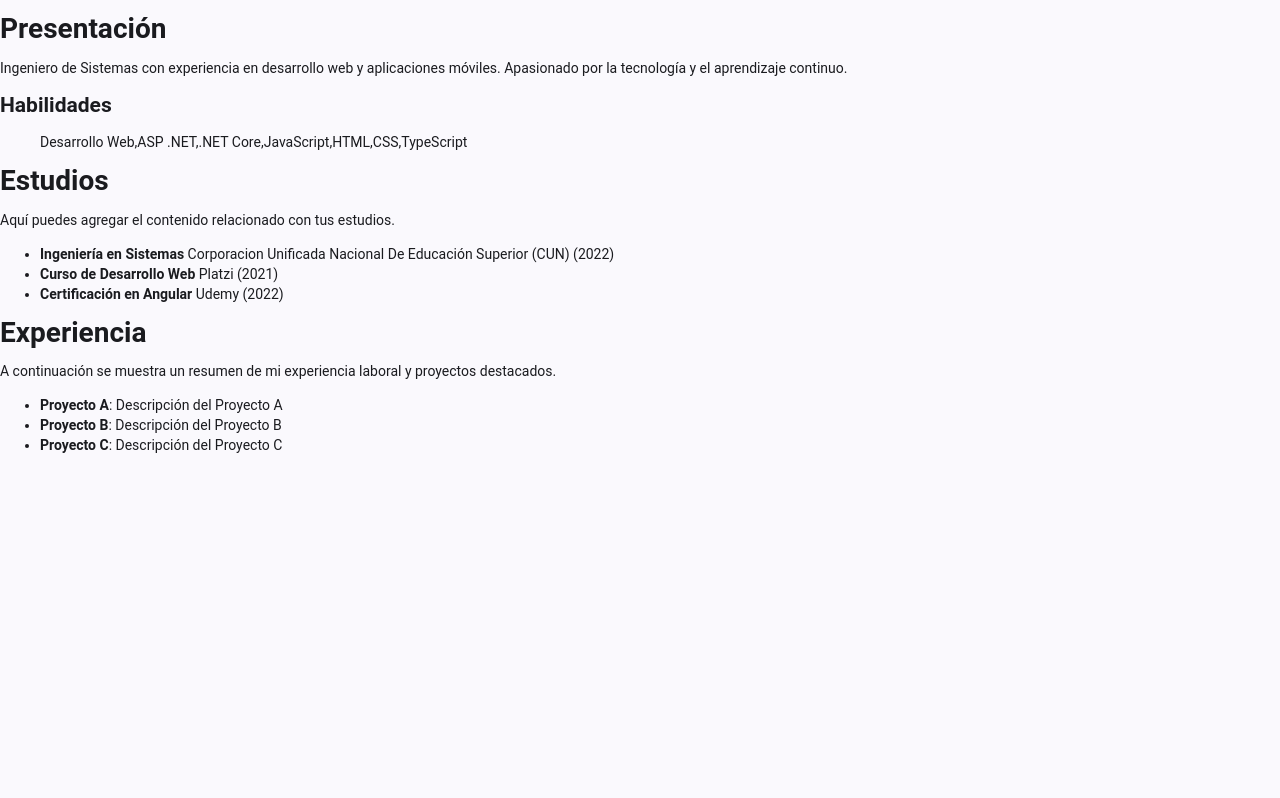
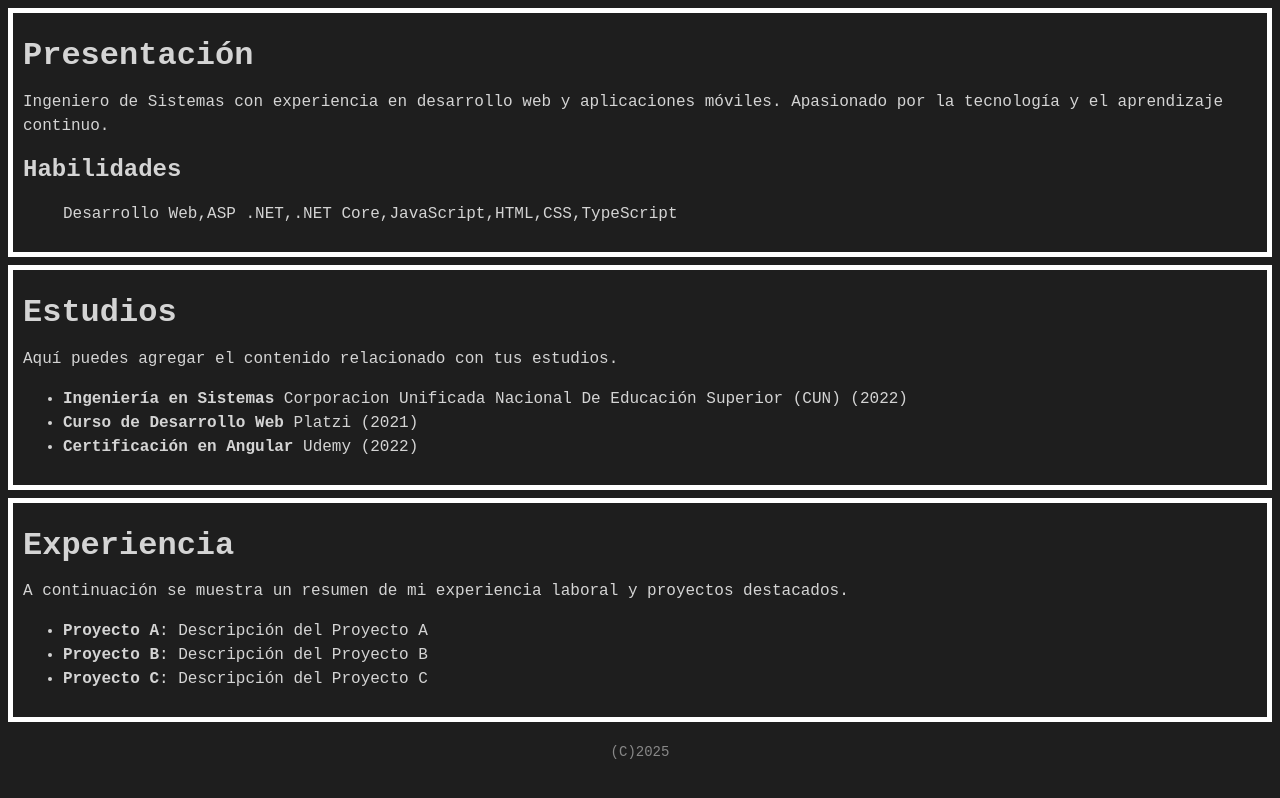
Before and after one commit to aayalac/cv-miguel-ayala, an Angular app: page / in a window 1280 px wide. Shown: the top 798 px of the page. Built offline with nearby package versions, Linux system fonts and the light colour scheme.

Commit message:
feat: estilos letra, fondo y contenedores

```diff
--- a/src/app/app.html
+++ b/src/app/app.html
@@ -1,5 +1,12 @@
 <router-outlet>
-<app-presentacion></app-presentacion>
-<app-estudios></app-estudios>
-<app-experiencia></app-experiencia>
+    <div class="box">
+        <app-presentacion></app-presentacion>
+    </div>
+    <div class="box">
+        <app-estudios></app-estudios>
+    </div>
+    <div class="box">
+        <app-experiencia></app-experiencia>
+    </div>
+    <footer>(C)2025</footer>
 </router-outlet>
--- a/src/styles.css
+++ b/src/styles.css
@@ -1,4 +1,27 @@
-/* You can add global styles to this file, and also import other style files */
+body {
+    margin: 0; font-family: monospace;
+    background: #1e1e1e; color: #d4d4d4;
+    font-size: 16px; line-height: 1.5em;
+    overflow: hidden;
+    display: flex; flex-direction: column;
+}
 
-html, body { height: 100%; }
-body { margin: 0; font-family: Roboto, "Helvetica Neue", sans-serif; }
+a {
+     color: #569cd6; text-decoration: none;
+}
+
+a:hover {
+     text-decoration: underline;
+}
+
+.box {
+    border: 5px solid white;
+    padding: 10px;
+    margin: 8px;
+}
+footer {
+    text-align: center;
+    padding: 10px;
+    font-size: 14px;
+    color: #888;
+}
```
